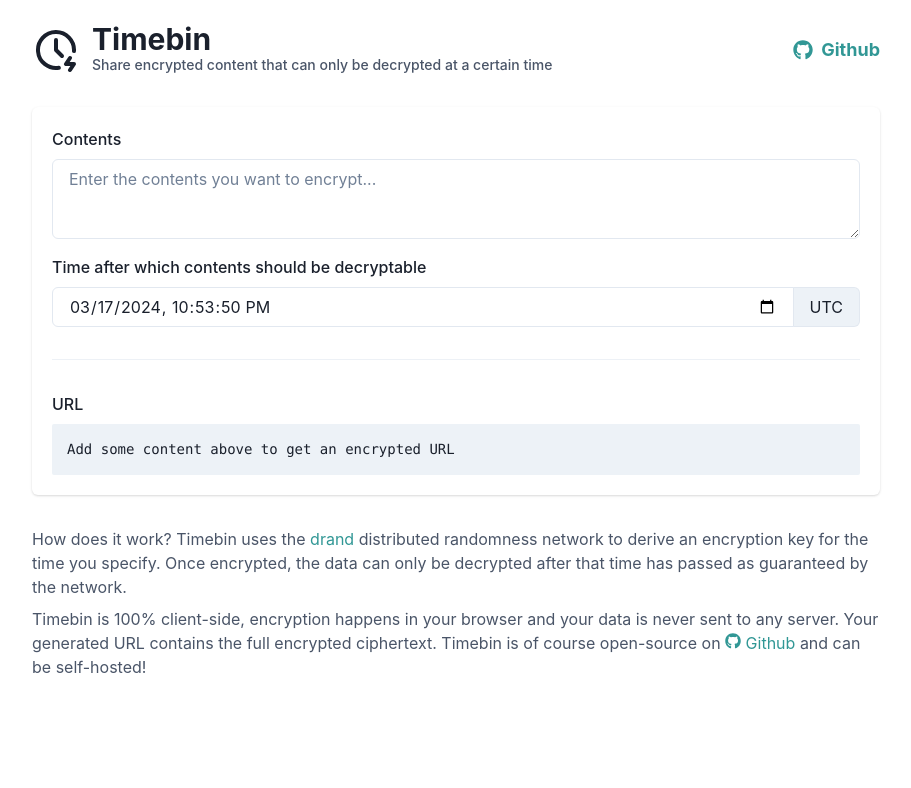
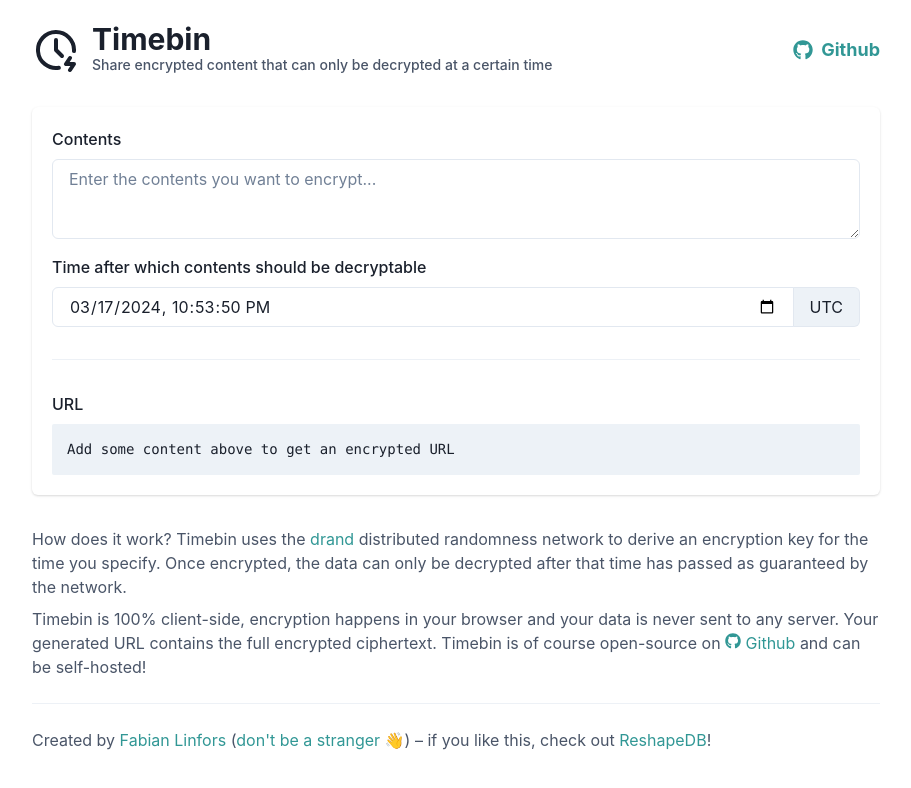
Before and after one commit to fabianlindfors/timebin, a React app: page / in a window 1280 px wide. Shown: the top 788 px of the page, without its empty margins (184-1095 px from the left). Built offline with nearby package versions, Linux system fonts and the light colour scheme; the HTML template or start-up script is replaced by a standard one; what tlock-js would draw is missing.

Commit message:
Update footer

```diff
--- a/src/App.tsx
+++ b/src/App.tsx
@@ -12,6 +12,8 @@
   Icon,
   VStack,
   Spacer,
+  Divider,
+  Show,
 } from "@chakra-ui/react";
 
 import { FaGithub } from "react-icons/fa";
@@ -90,6 +92,24 @@
             </Link>{" "}
             and can be self-hosted!
           </Text>
+
+          <Divider mt={4} mb={4} />
+
+          <Text color="gray.600">
+            Created by{" "}
+            <Link href="https://fabianlindfors.se" color="teal.500">
+              Fabian Linfors
+            </Link>{" "}
+            (
+            <Link href="mailto:fabian@flapplabs.se" color="teal.500">
+              don't be a stranger 👋
+            </Link>
+            ) – if you like this, check out{" "}
+            <Link href="https://reshapedb.com" color="teal.500">
+              ReshapeDB
+            </Link>
+            !
+          </Text>
         </Stack>
       </Stack>
     </Container>
```
